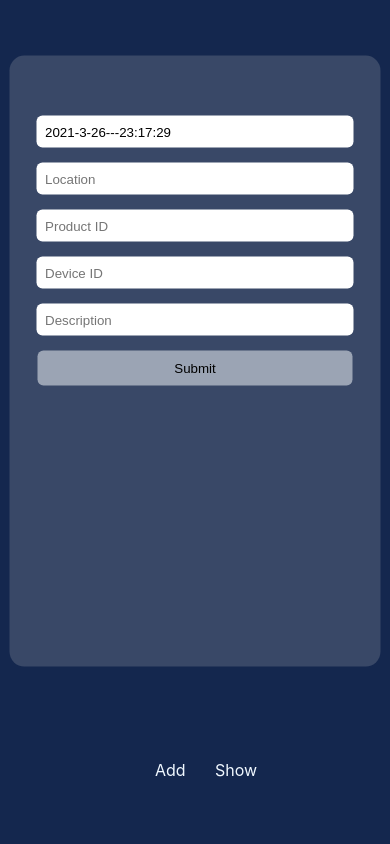
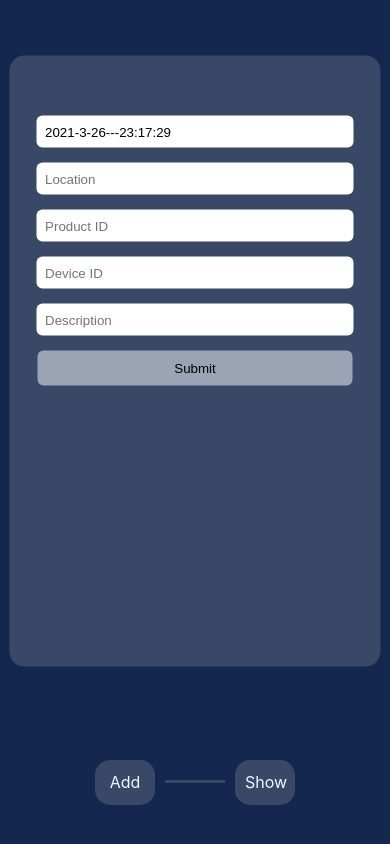
Before and after one commit to Cryptec/supplychain-frontend, a React (Create React App) app: page / in a window 390 px wide. Built offline with nearby package versions, Linux system fonts and the light colour scheme.

Commit message:
style buttons

```diff
--- a/src/components/navigation.js
+++ b/src/components/navigation.js
@@ -24,6 +24,7 @@ export default function Navigation() {
 
                     <Link to="/" className="NavbarIcon1" >Add </Link>
 
+                    <div className="line-between"></div>
 
                     <Link to="/timeline" className="NavbarIcon2" >Show </Link>
 
--- a/src/css/navigation.css
+++ b/src/css/navigation.css
@@ -1,32 +1,64 @@
 .NavbarIcon1 {
     color: aliceblue;
     text-decoration: none;
+    text-align: center;
     position: fixed;
-    margin-top: 46vh;
+    margin-top: 38vh;
     padding: 10px;
+    width: 40px;
+    line-height: 25px;
+    border-radius: 15px;
+    background-color: var(--secondary);
+    margin-left: 15px;
+}
+.NavbarIcon1:hover {
+    background-color: var(--primary-light);
+}
+.line-between {
+    width: 3px;
+    height: 45px;
+    background-color: var(--secondary);
+    margin-top: calc(38vh + 50px);
+    position: fixed;
+    margin-left: 42px;
 }
 .NavbarIcon2 {
     color: aliceblue;
+    text-align: center;
     text-decoration: none;
     position: fixed;
-    margin-top: calc(46vh + 25px);
+    margin-top: calc(38vh + 100px);
     padding: 10px;
+    width: 40px;
+    line-height: 25px;
+    border-radius: 15px;
+    background-color: var(--secondary);
+    margin-left: 15px;
+}
+.NavbarIcon2:hover {
+    background-color: var(--primary-light);
 }
 
 @media (max-width: 500px) {
 .NavbarIcon1 {
     margin-top: 90vh;
-    padding: 0px;
-    margin-left: -40px;
+    padding: 10px;
+    margin-left: -100px;
 }
 .NavbarIcon2 {
     margin-top: 90vh;
-    padding: 0px;
-    margin-left: 20px;
+    padding: 10px;
+    margin-left: 40px;
 }
 .navBlock {
     text-align: center;
 
 }
+.line-between {
+    width: 60px;
+    height: 3px;
+    margin-top: calc(90vh + 20px);
+    margin-left: calc(50vw - 30px);
+}
 
 }
```
